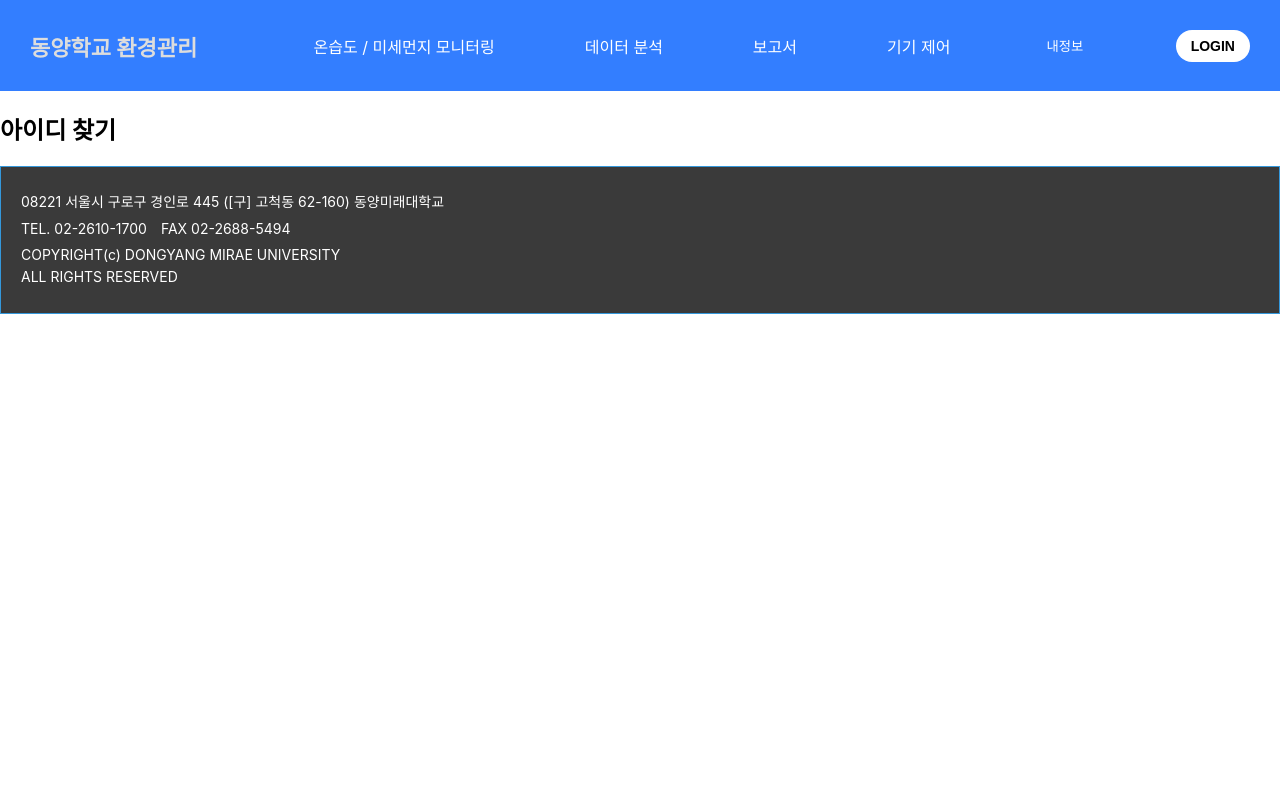
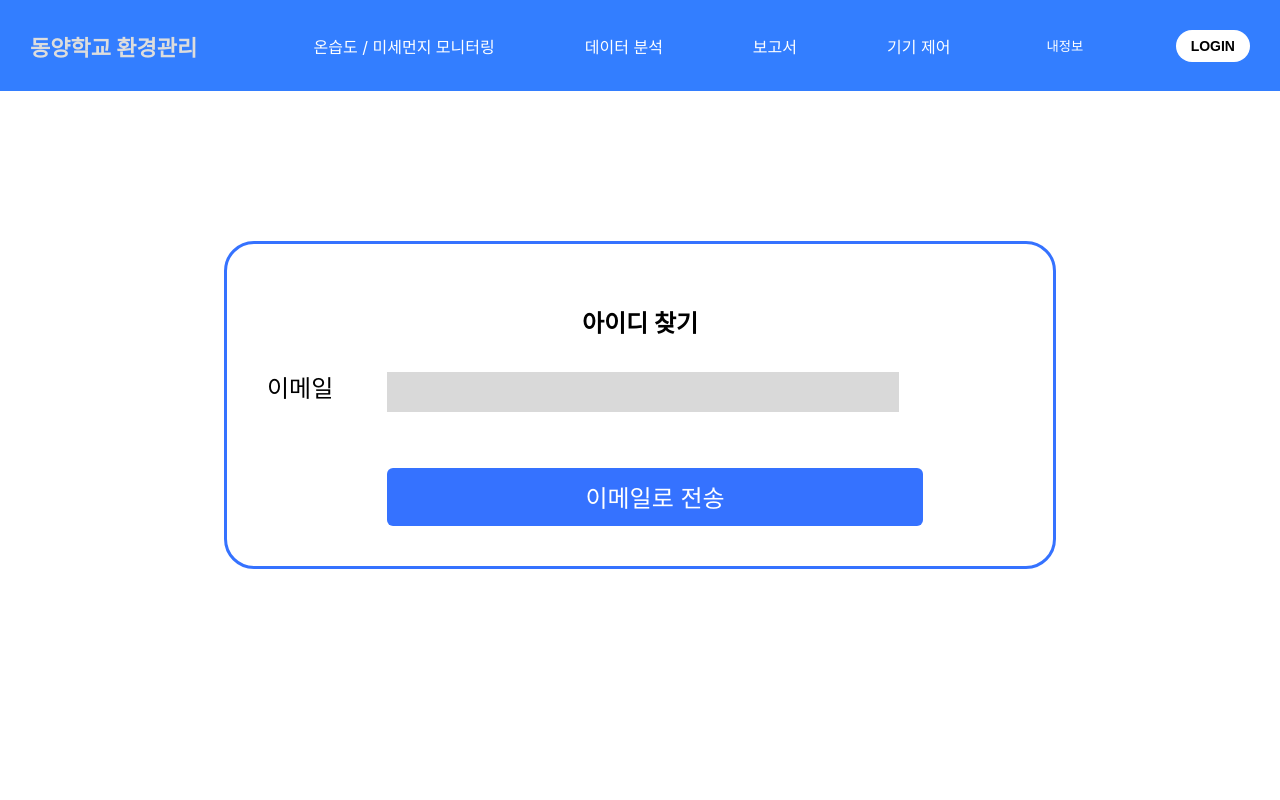
Before and after one commit to haha096/SEMS_Project, a React (Create React App) app in the folder frontend/: page /find-id in a window 1280 px wide. Shown: the top 800 px of the page. Built offline with nearby package versions, Linux system fonts and the light colour scheme; no server answers.

Commit message:
mainpage_UI2

```diff
--- a/frontend/src/AppRouter.js
+++ b/frontend/src/AppRouter.js
@@ -16,6 +16,7 @@ import Device_Control from "./page/Device_Control";
 import MyPage from "./mypage/MyPage";
 import UpdateId from "./mypage/UpdateId";
 import UpdatePwd from "./mypage/UpdatePwd";
+
 import {useEffect, useState} from "react";
 
 function AppRouter({ message, isLoggedIn, userNickname, handleLogin, handleLogout, socket }) {
--- a/frontend/src/Login/FindId.js
+++ b/frontend/src/Login/FindId.js
@@ -1,5 +1,24 @@
+import React from "react";
+import "../css/find_css/FindId.css"
 
 function FindId() {
-    return <div><h2>아이디 찾기</h2></div>;
+    return(
+        <div className="find-container">
+            <h2>아이디 찾기</h2>
+            <form className="find-content">
+                <div className="find-inputform">
+                    <div className="find-input">
+                        <label>이메일</label>
+                        <input type="text"/>
+                    </div>
+
+                </div>
+
+                <button type="submit" className="find-button">이메일로 전송</button>
+            </form>
+
+
+        </div>
+    );
 }
 export default FindId;
--- a/frontend/src/Login/FindPassword.js
+++ b/frontend/src/Login/FindPassword.js
@@ -1,5 +1,24 @@
 // src/Login/FindPassword.js
+import React from "react";
+
 function FindPassword() {
-    return <div><h2>비밀번호 찾기</h2></div>;
+    return(
+        <div className="find-container">
+            <h2>비밀번호 찾기</h2>
+            <form className="find-content">
+                <div className="find-inputform">
+                    <div className="find-input">
+                        <label>이메일</label>
+                        <input type="text"/>
+                    </div>
+
+                </div>
+
+                <button type="submit" className="find-button">이메일로 전송</button>
+            </form>
+
+
+        </div>
+    );
 }
 export default FindPassword;
--- /dev/null
+++ b/frontend/src/css/find_css/FindId.css
@@ -0,0 +1,78 @@
+.find-container {
+    width: 746px;
+    height: auto;
+    margin: 150px auto;
+    margin-bottom: 300px;
+    padding: 40px;
+    border: 3px solid #3572FF;
+    border-radius: 30px;
+    background-color: white;
+    text-align: left;
+    font-family: 'Inter', sans-serif;
+}
+
+.find-container h2 {
+    font-size: 24px;
+    margin-bottom: 30px;
+    color: #000000;
+    text-align: center;
+}
+
+.find-container input {
+    width: 492px;
+    height: 40px;
+    margin-left: 20px;
+    margin-bottom: 30px;
+    padding: 0 10px;
+    background-color: #D9D9D9;
+    border: none;
+    font-size: 18px;
+}
+
+.find-inputform{
+    margin-bottom: 26px;
+}
+
+.find-container label {
+    font-size: 24px;
+    display: inline-block;
+    width: 100px;
+    color: #000000;
+
+}
+
+.find-button {
+    width: 536px;
+    height: 58px;
+    background-color: #3572FF;
+    color: white;
+    font-size: 24px;
+    border: none;
+    border-radius: 6px;
+    margin-left: 120px;
+    cursor: pointer;
+}
+
+.find-links {
+    text-align: center;
+    margin-top: 20px;
+    font-size: 18px;
+}
+
+.find-links a {
+    color: black;
+    text-decoration: none;
+    margin: 0 10px;
+}
+
+.find-links span {
+    color: black;
+    margin: 0 5px;
+}
+
+.return-button {
+    margin-top: 30px;
+    font-size: 18px;
+    padding: 10px 20px;
+    cursor: pointer;
+}
```
